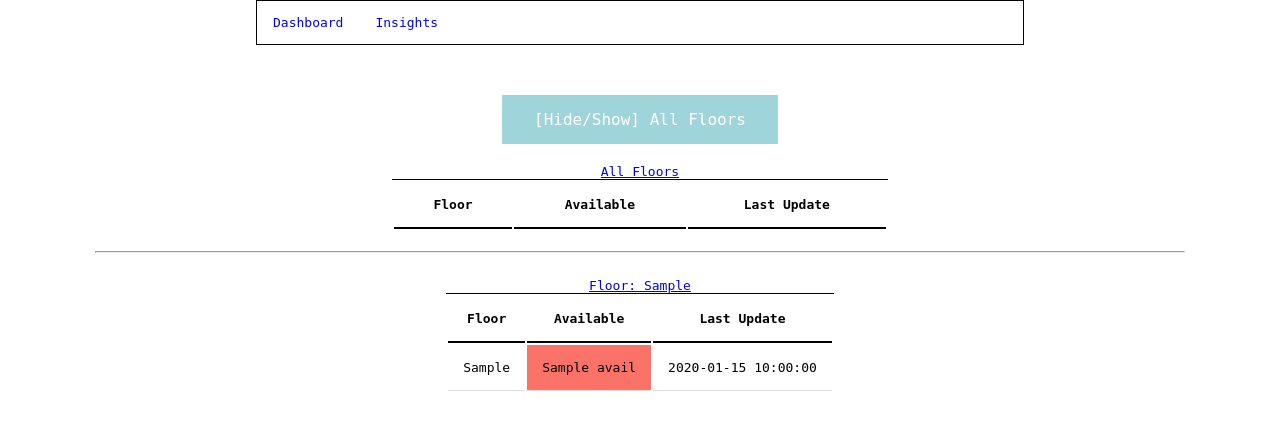
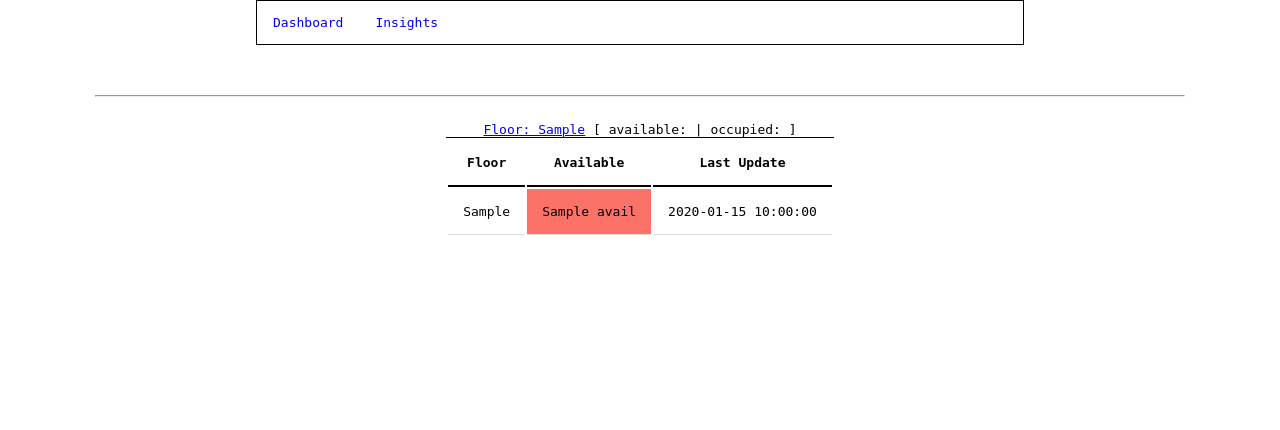
Before and after one commit to iotelligence/flask-carpark, a Flask app: template app/main/templates/main/index.html in a window 1280 px wide. Shown: the top 430 px of the page. Run offline with Flask 2, Linux system fonts and the light colour scheme; the template is opened without the code that fills it: most values are stand-ins (such as "Sample title", 1, 10 or a date in 2020); lists and menus that the app fills with data are empty; some libraries are stand-ins or nearby versions.

Commit message:
Remove all floor display table

```diff
--- a/app/main/templates/main/index.html
+++ b/app/main/templates/main/index.html
@@ -15,33 +15,13 @@
     <div id="log"></div>
 
     <h2 class="header" id="avail"></h2>
-    <div class="center">
-        <a class="button" href="#" onclick="hide()">[Hide/Show] All Floors</a>
-    </div>
-    <div id="all_floor" class="all">
-        <table>
-            <caption><a href="{{ url_for('main.generate_csv') }}" title="Export data to CSV">All Floors</a></caption>
-            <tr>
-                <th>Floor</th>
-                <th>Available</th>
-                <th>Last Update</th>
-            </tr>
-        {% for slot, (avail, timestamp) in devices.items() %}
-        <tr id="tr_{{ slot }}">
-            <td>{{ slot }}</td>
-            <td bgcolor="{% if avail == 'available' %}#B6E806{% else %}#FA7268{% endif %}">{{ avail }}</td>
-            <td>{{ timestamp }}</td>
-        </tr>
-        {% endfor %}
-        </table>
-    </div>
 
     <hr width="85%"/>
 
     <div class="embed-wrapper">
     {% for k, v in floor_groups.items() %}
         <table>
-            <caption><a href="{{ url_for('main.generate_csv', floor=k) }}" title="Export data to CSV">Floor: {{ k }}</a></caption>
+            <caption><a href="{{ url_for('main.generate_csv', floor=k) }}" title="Export data to CSV">Floor: {{ k }}</a> [ available: <span class="avail" id="{{ k }}_avail"></span> | occupied: <span class="occ" id="{{ k }}_occ"></span> ]</caption>
             <tr>
                 <th>Floor</th>
                 <th>Available</th>
--- a/app/static/css/style.css
+++ b/app/static/css/style.css
@@ -96,3 +96,13 @@
 .center {
     text-align: center;
 }
+
+span.avail {
+    background-color: #B6E806;
+}
+
+span.occ{
+    background-color: #FA7268;
+}
+
+caption>a:hover { background-color: #A0D4DB; }
--- a/app/static/js/app.js
+++ b/app/static/js/app.js
@@ -8,10 +8,30 @@
     // event handler for server sent data
     // the data is displayed in the "Received" section of the page
     socket.on('my connected', function(msg) {
-        avail = $("tr[id*='tr_'] td:contains(available)").length;
-        occupied= $("tr[id*='tr_'] td:contains(occupied)").length;
+        avail = $("tr[id*='trs_'] td:contains(available)").length;
+        occupied= $("tr[id*='trs_'] td:contains(occupied)").length;
         $('#log').html(msg.data);
         $('#avail').html('Available: '+ avail + ',' + 'Occupied: ' + occupied);
+
+        f1_avail = $("tr[id*='trs_F1_'] td:contains(available)").length;
+        f1_occ = $("tr[id*='trs_F1_'] td:contains(occupied)").length;
+        $('#F1_avail').html(f1_avail);
+        $('#F1_occ').html(f1_occ);
+
+        f2_avail = $("tr[id*='trs_F2_'] td:contains(available)").length;
+        f2_occ = $("tr[id*='trs_F2_'] td:contains(occupied)").length;
+        $('#F2_avail').html(f2_avail);
+        $('#F2_occ').html(f2_occ);
+
+        f3_avail = $("tr[id*='trs_F3_'] td:contains(available)").length;
+        f3_occ = $("tr[id*='trs_F3_'] td:contains(occupied)").length;
+        $('#F3_avail').html(f1_avail);
+        $('#F3_occ').html(f1_occ);
+
+        f4_avail = $("tr[id*='trs_F4_'] td:contains(available)").length;
+        f4_occ = $("tr[id*='trs_F4_'] td:contains(occupied)").length;
+        $('#F4_avail').html(f1_avail);
+        $('#F4_occ').html(f1_occ);
     });
 
     socket.on('my response', function(msg) {
@@ -27,9 +47,29 @@
             $('#trs_'+msg.floor).html('<td>'+msg.floor+'</td>'+'<td bgcolor="#FA7268">'+msg.avail+'</td>'+'<td>'+msg.last_update+'</td>').fadeTo(100, 0.3, function() { $(this).fadeTo(300, 1.0);});
         }
 
-        avail = $("tr[id*='tr_'] td:contains(available)").length;
-        occupied= $("tr[id*='tr_'] td:contains(occupied)").length;
+        avail = $("tr[id*='trs_'] td:contains(available)").length;
+        occupied= $("tr[id*='trs_'] td:contains(occupied)").length;
         $('#avail').html('Available: '+ avail + ',' + 'Occupied: ' + occupied);
+
+        f1_avail = $("tr[id*='trs_F1_'] td:contains(available)").length;
+        f1_occ = $("tr[id*='trs_F1_'] td:contains(occupied)").length;
+        $('#F1_avail').html(f1_avail);
+        $('#F1_occ').html(f1_occ);
+
+        f2_avail = $("tr[id*='trs_F2_'] td:contains(available)").length;
+        f2_occ = $("tr[id*='trs_F2_'] td:contains(occupied)").length;
+        $('#F2_avail').html(f2_avail);
+        $('#F2_occ').html(f2_occ);
+
+        f3_avail = $("tr[id*='trs_F3_'] td:contains(available)").length;
+        f3_occ = $("tr[id*='trs_F3_'] td:contains(occupied)").length;
+        $('#F3_avail').html(f1_avail);
+        $('#F3_occ').html(f1_occ);
+
+        f4_avail = $("tr[id*='trs_F4_'] td:contains(available)").length;
+        f4_occ = $("tr[id*='trs_F4_'] td:contains(occupied)").length;
+        $('#F4_avail').html(f1_avail);
+        $('#F4_occ').html(f1_occ);
     });
 
     // event handler for new connections
@@ -68,13 +108,3 @@
         return false;
     });
 });
-
-
-function hide() {
-    var x = document.getElementById("all_floor");
-    if (x.style.display === "none") {
-        x.style.display = "block";
-    } else {
-        x.style.display = "none";
-    }
-}
```
